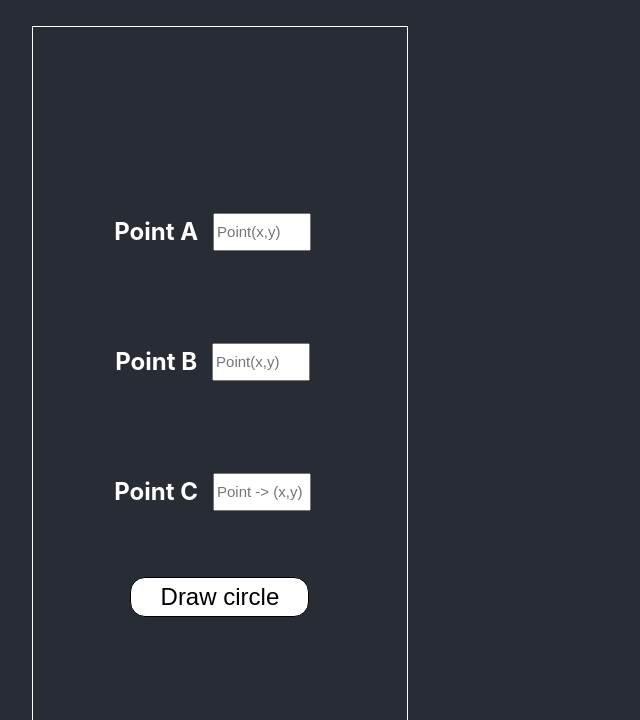
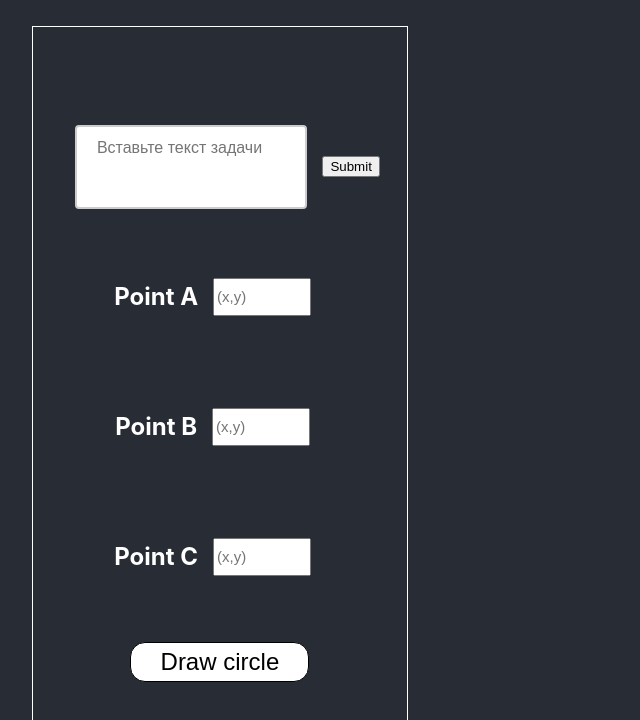
Before and after one commit to doxanocap/geometry-builder, a React (Create React App) app: page / in a window 1280 px wide. Shown: the top 720 px of the page, without its empty margins (0-640 px from the left). Built offline with nearby package versions, Linux system fonts and the light colour scheme.

Commit message:
kak eto sdelat'

```diff
--- a/src/App.css
+++ b/src/App.css
@@ -45,11 +45,23 @@
   width: 25vw;
 }
 
-input {
+.input-triangle {
   font-size: 15px;
   margin: 15px;
   width: 7vw;
   height: 4vh;
+}
+
+.textarea-problem {
+  font-size: 16px;
+  font-family: sans-serif;
+  border: 2px solid #ccc;
+  resize: none;
+  border-radius: 4px;
+  padding: 12px 20px;
+  margin: 15px;
+  width: 30vw;
+  height: 7vh;
 }
 
 .button-circle-div {
--- a/src/App.js
+++ b/src/App.js
@@ -7,6 +7,7 @@ function App() {
   const [f1, setF1] = useState(false);
   const [f2, setF2] = useState(false);
   const [f3, setF3] = useState(false);
+  const [textAreaString, setTextAreaString] = useState("");
   const [points] = useState([[0,0],[0,0],[0,0]]);
   const [outCircle, setOuterCircle] = useState(false);
   const [middlepoints] = useState([[0,0],[0,0]]);
@@ -33,6 +34,21 @@ function App() {
 
   const handleClickOuterCircle = (event) => {
     setOuterCircle(!outCircle);
+  }
+
+  const handleValueOfTextarea = (event) => {
+    setTextAreaString(event.target.value)
+  }
+
+  const drawSketchOfTheProble = () => {
+    let textOfProblem = textAreaString
+    let dict = {}
+    for ( let i = 0; i < textOfProblem.length; i++ ) {
+      if ( textOfProblem.charCodeAt(i) > 64 & textOfProblem.charCodeAt(i) < 91) {
+        dict[textOfProblem.charAt(i)] = 1
+      }
+    }
+    console.log(dict);
   }
 
 
@@ -75,16 +91,20 @@ function App() {
       <div className="main">
         <div className="left-regulatins-zones">
           <div className="input-points">
+            <textarea className="textarea-problem" rows="5" columns="2" placeholder="Вставьте текст задачи" onChange={handleValueOfTextarea} />
+            <button onClick={drawSketchOfTheProble} >Submit</button>
+          </div>
+          <div className="input-points">
             <h2>Point A</h2>
-            <input type="text" id="A" placeholder="Point(x,y)" onChange={HandleValOfInput} />
+            <input className="input-triangle" type="text" id="A" placeholder="(x,y)" onChange={HandleValOfInput} />
           </div>
           <div className="input-points">
             <h2>Point B</h2>
-            <input type="text" id="B" placeholder="Point(x,y)" onChange={HandleValOfInput} />
+            <input className="input-triangle" type="text" id="B" placeholder="(x,y)" onChange={HandleValOfInput} />
           </div>
           <div className="input-points">
             <h2>Point C</h2>
-            <input type="text" id="C" placeholder="Point -> (x,y)" onChange={HandleValOfInput} />
+            <input className="input-triangle" type="text" id="C" placeholder="(x,y)" onChange={HandleValOfInput} />
           </div>
           <div className="button-circle-div">
             <button className={`${!outCircle ? "button-circle" : "button-circle-click"}`} onClick={handleClickOuterCircle}>Draw circle</button>
@@ -106,8 +126,3 @@ function App() {
 }
 
 export default App;
-
-//  function onClickHandler() {
-//  const app = window.ggbApplet;
-//  app.evalCommand(`-0=-2.8x^2(x^2(2.5x^2+y^2-2)-1.2y^2(y(3y-0.75)-6.0311)+3.09)-0.98y^2((y^2-3.01)y^2+3)-1.005`);
-//  }
```
